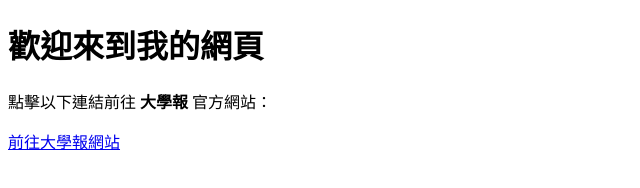
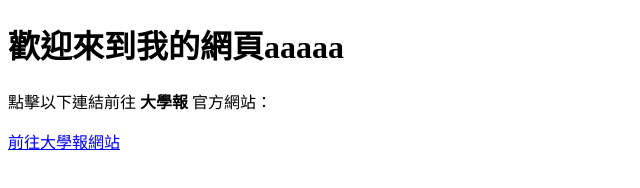
Before and after one commit to rosie1202/test2, a plain HTML site: page index.html in a window 1280 px wide. Shown: the whole page, without its empty margins (0-640 px from the left). Drawn offline with Linux system fonts and the light colour scheme.

Commit message:
Update index.html

```diff
--- a/index.html
+++ b/index.html
@@ -5,7 +5,7 @@
   <title>大學報連結範例</title>
 </head>
 <body>
-  <h1>歡迎來到我的網頁</h1>
+  <h1>歡迎來到我的網頁aaaaa</h1>
   <p>點擊以下連結前往 <strong>大學報</strong> 官方網站：</p>
   <a href="https://unews.nccu.edu.tw/" target="_blank">前往大學報網站</a>
 </body>
```
